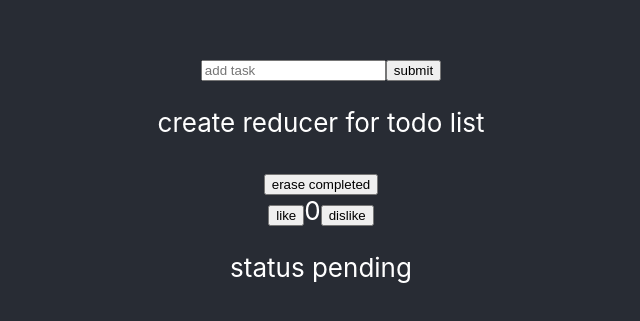
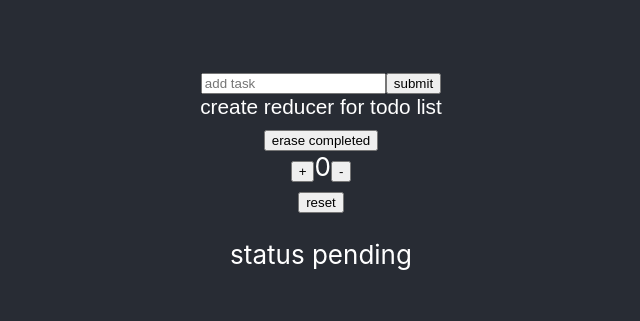
Before and after one commit to Istott/useReducer-playground, a React (Create React App) app in the folder todo/: page / in a window 1280 px wide. Shown: the part 221-542 px from the top of the page, without its empty margins (319-959 px from the left). Built offline with nearby package versions, Linux system fonts and the light colour scheme.

Commit message:
fixed axe linter issue

```diff
--- a/todo/src/App.css
+++ b/todo/src/App.css
@@ -18,6 +18,10 @@
 .item {
   text-decoration: none;
   cursor: pointer;
+  border: none;
+  background-color: inherit;
+  color: white;
+  font-size: .8em;
 }
 
 .item:hover {
--- a/todo/src/App.js
+++ b/todo/src/App.js
@@ -8,9 +8,8 @@ const ACTIONS = {
   TOGGLE_COMPLETED: 'toggle_completed',
   CLEAR_COMPLETED: 'clear_completed',
   STATUS: 'status',
+  ACTIONS: 'reset',
 }
-
-
 
 const countReducer = (counter, action) => {
   switch (action.type) {
@@ -29,6 +28,8 @@ const countReducer = (counter, action) => {
       } else {
         return { ...counter, message: 'status pending'}
       }
+    case ACTIONS.RESET:
+      return { ...counter, count: 0}
     default:
       return counter
   }
@@ -75,7 +76,6 @@ function App() {
   const [task, setDispatch] = useReducer(todoReducer, initialTaskList);
   const [counter, dispatch] = useReducer(countReducer, initialCount);
   const [item, setItem] = useState('');
-  // const [status, setStatus] = useState('')
 
   console.log(task)
 
@@ -98,6 +98,12 @@ function App() {
   const decrement = () => {
     dispatch({
       type: ACTIONS.DECREMENT })
+  }
+
+  const reset = () => {
+    dispatch({
+      type: ACTIONS.RESET
+    })
   }
 
 
@@ -154,32 +160,32 @@ function App() {
           <button onClick={addTask} >submit</button>
         </form>
 
-        <div>
         {
           task.map(item => {
             return (
-                <p
+              <>
+              <button
                 key={item.id}
                 onClick={() => toggleCompleted(item.id)}
                 className={`item${item.completed === true ? ' completed' : ''}`}
               >
                 {item.task}
-                </p>
+              </button>
+              </>
             )
           })
         }
-
-        </div>
 
         <div>
           <button onClick={clearCompleted} >erase completed</button>
         </div>
 
         <div>
-          <button onClick={increment}>like</button>
+          <button onClick={increment}>+</button>
           <span>{counter.count}</span>
-          <button onClick={decrement} >dislike</button>
+          <button onClick={decrement} >-</button>
         </div>
+        <div><button onClick={reset} >reset</button></div>
         <div className="status">
           <p>{counter.message}</p>
         </div>
```
Lines whose indentation alone changed are shown as unchanged.
